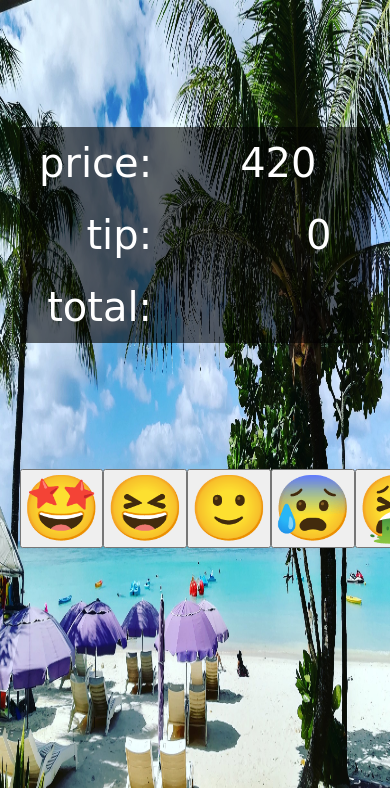
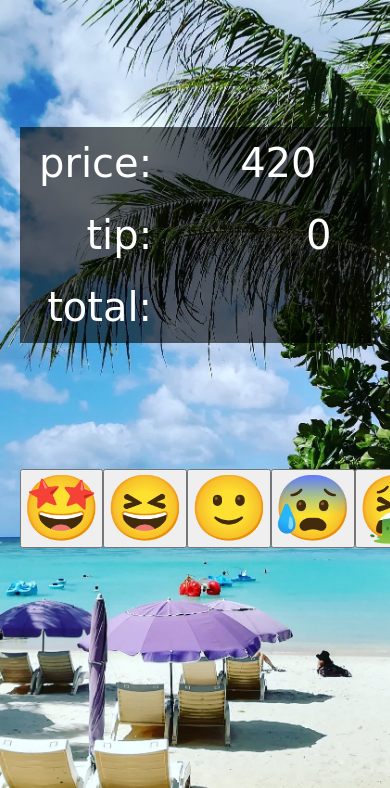
Before and after one commit to zawa-works/CalcTip, a PHP site: page / in a window 390 px wide; the page is wider, and only the part inside the window is pictured. Shown: the top 788 px of that part. Run offline with PHP 8.4, Linux system fonts and the light colour scheme.

Commit message:
body to html

```diff
--- a/style.css
+++ b/style.css
@@ -21,12 +21,13 @@
       display:block;
       width: 90vw;
     }
-    body{
+    html{
+      width: 100vw;
       background-image: url("./images/background.jpg");
-      -webkit-background-size: calc(100vw) calc(100vh);
-      -moz-background-size: calc(100vw) calc(100vh);
-      -o-background-size: calc(100vw) calc(100vh);
-      background-size: calc(100vw) calc(100vh);
+      background-repeat: no-repeat;
+      background-attachment: fixed;
+      background-size:cover;
+      background-position: center top;
       display: flex;
       justify-content: center;
       margin-top: 15vh;
```
